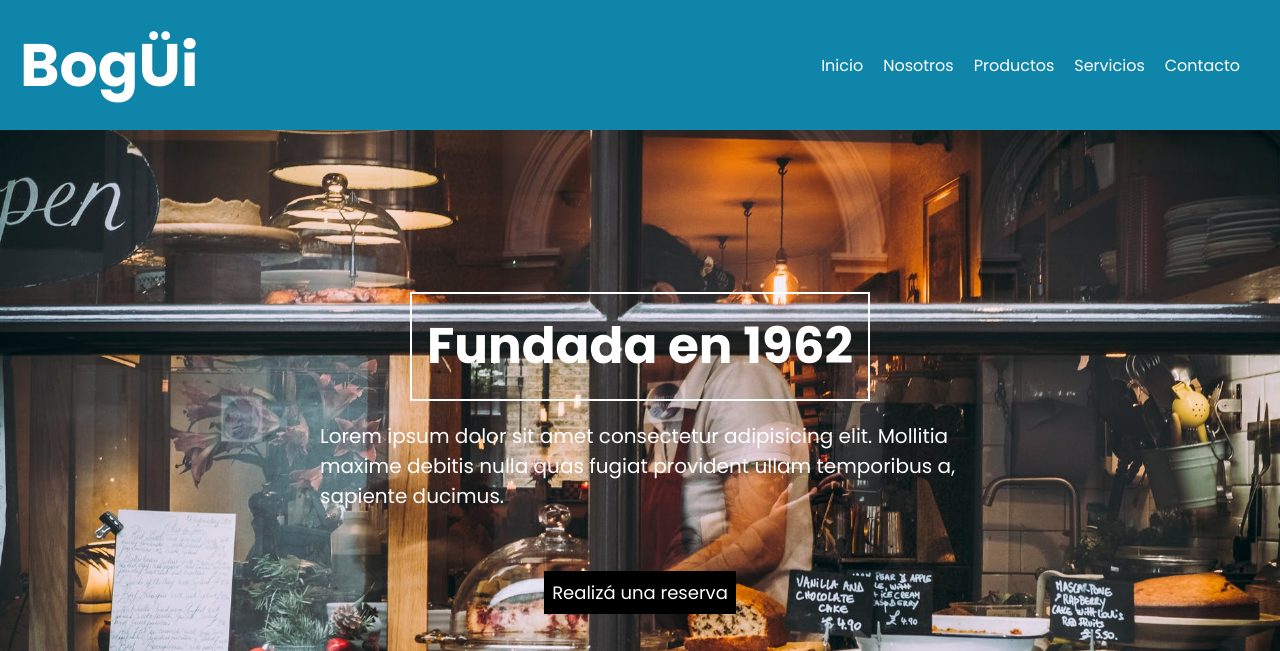
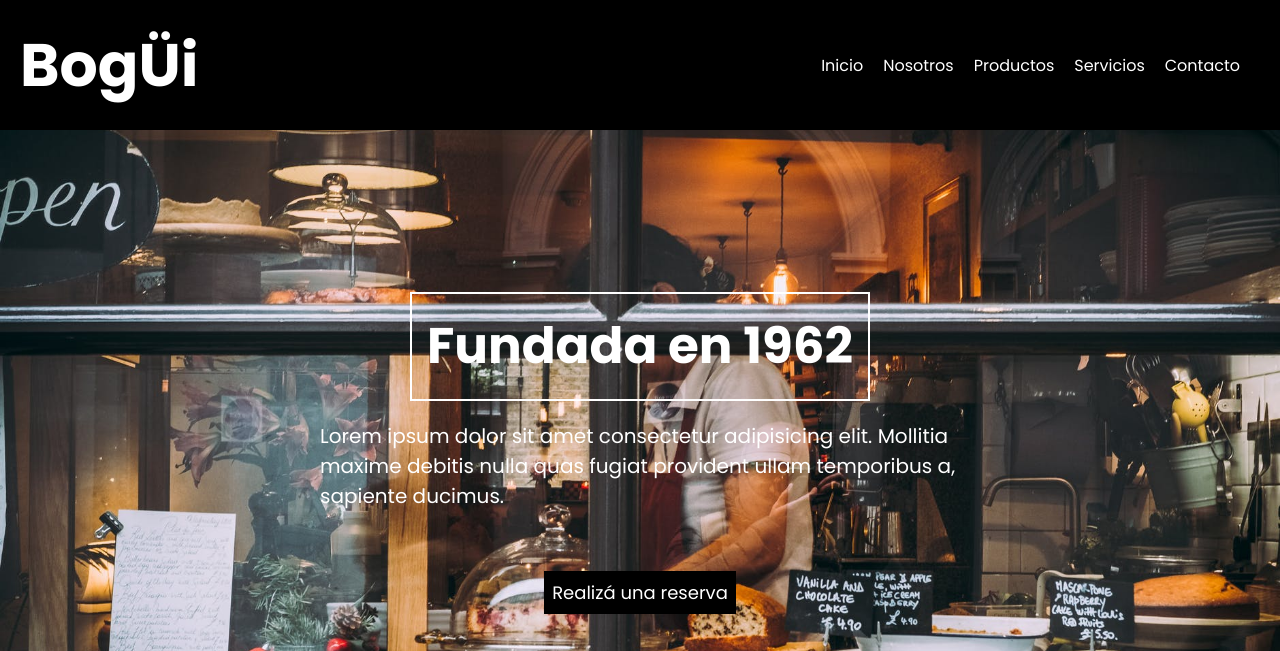
Before and after one commit to gabaletru/comision-59890, a plain HTML site: page index.html in a window 1280 px wide. Shown: the top 651 px of the page. Drawn offline with Linux system fonts and the light colour scheme.

Commit message:
modificación header

```diff
--- a/css/style.css
+++ b/css/style.css
@@ -15,7 +15,7 @@ body{
 /*! -------- HEADER --------*/
 
 header{
-    background-color: rgb(15, 133, 169);
+    background-color: rgb(0, 0, 0);
     padding: 20px;
     position: sticky;
     top: 0;
```
